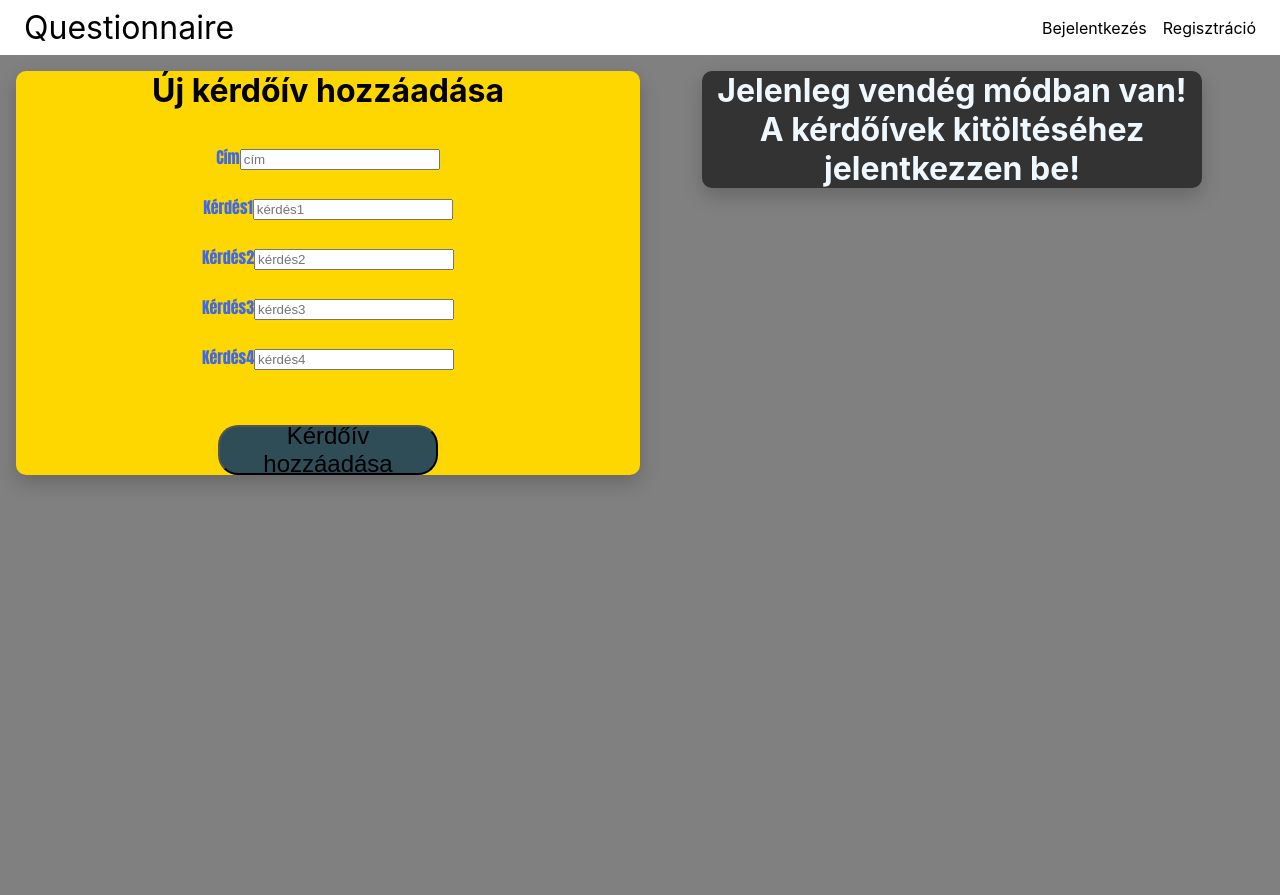
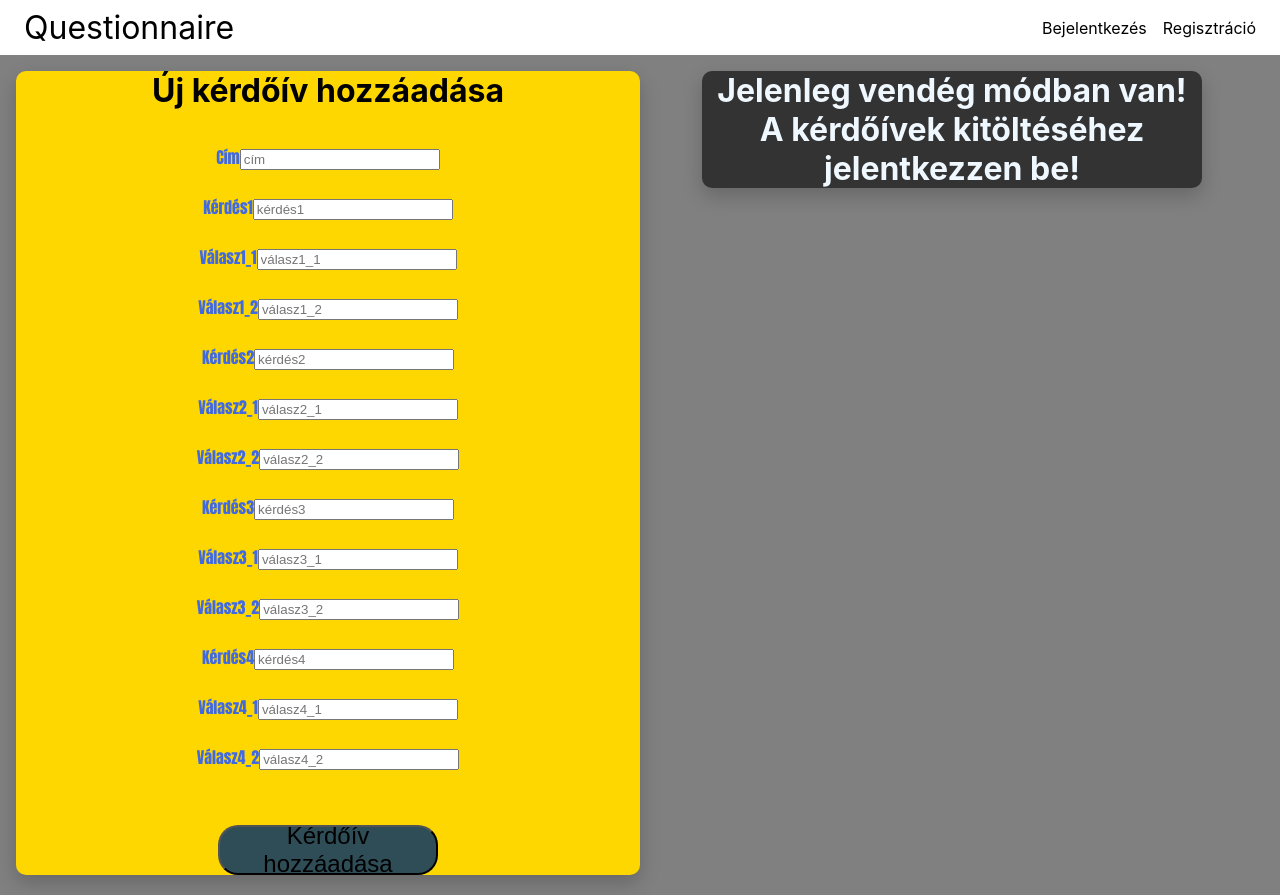
Before and after one commit to JaniITmer/Nagy-Projektmunka, a React (Create React App) app in the folder questionnaire/frontend/: page /new-questionnaire in a window 1280 px wide. Before the commit the page ends 800 px from the top, so only its background shows below. Built offline with nearby package versions, Linux system fonts and the light colour scheme.

Commit message:
újkérdőív válaszok hozzáadása

```diff
--- a/questionnaire/frontend/src/pages/NewQuestionnaire.js
+++ b/questionnaire/frontend/src/pages/NewQuestionnaire.js
@@ -12,7 +12,15 @@ export default function NewQuestionnaire() {
         question1: '',
         question2: '',
         question3: '',
-        question4: ''
+        question4: '',
+        option1_1: '',
+        option1_2: '',
+        option2_1: '',
+        option2_2: '',
+        option3_1: '',
+        option3_2: '',
+        option4_1: '',
+        option4_2: ''
     })
     const navigate = useNavigate();
     //const [errors, setErrors] = useState({})
@@ -50,25 +58,69 @@ export default function NewQuestionnaire() {
                             <input  type="text" id="title"  className="form__input" placeholder="cím"
                             name="title" onChange={handleInput}/>
                         </div>
+
                     <div className="question1">
                             <label className="form__label" htmlFor="question1">Kérdés1</label>
                             <input  type="text" id="question1" className="form__input" placeholder="kérdés1"
                             name="question1" onChange={handleInput}/>
                         </div>
+                    <div className="option1_1">
+                            <label className="form__label" htmlFor="option1_1">Válasz1_1</label>
+                            <input  type="text" id="option1_1" className="form__input" placeholder="válasz1_1"
+                            name="option1_1" onChange={handleInput}/>
+                        </div>
+                    <div className="option1_2">
+                            <label className="form__label" htmlFor="option1_2">Válasz1_2</label>
+                            <input  type="text" id="option1_2" className="form__input" placeholder="válasz1_2"
+                            name="option1_2" onChange={handleInput}/>
+                        </div>
+
                     <div className="question2">
                             <label className="form__label" htmlFor="question2">Kérdés2</label>
                             <input  type="text" id="question2" className="form__input" placeholder="kérdés2"
                             name="question2" onChange={handleInput}/>
                         </div>
+                        <div className="option2_1">
+                            <label className="form__label" htmlFor="option2_1">Válasz2_1</label>
+                            <input  type="text" id="option2_1" className="form__input" placeholder="válasz2_1"
+                            name="option2_1" onChange={handleInput}/>
+                        </div>
+                        <div className="option2_2">
+                            <label className="form__label" htmlFor="option2_2">Válasz2_2</label>
+                            <input  type="text" id="option2_2" className="form__input" placeholder="válasz2_2"
+                            name="option2_2" onChange={handleInput}/>
+                        </div>
+
                     <div className="question3">
                             <label className="form__label" htmlFor="question3">Kérdés3</label>
                             <input  type="text" id="question3" className="form__input" placeholder="kérdés3"
                             name="question3" onChange={handleInput}/>
                         </div>
+                        <div className="option3_1">
+                            <label className="form__label" htmlFor="option3_1">Válasz3_1</label>
+                            <input  type="text" id="option3_1" className="form__input" placeholder="válasz3_1"
+                            name="option3_1" onChange={handleInput}/>
+                        </div>
+                        <div className="option3_2">
+                            <label className="form__label" htmlFor="option3_2">Válasz3_2</label>
+                            <input  type="text" id="option3_2" className="form__input" placeholder="válasz3_2"
+                            name="option3_2" onChange={handleInput}/>
+                        </div>
+
                     <div className="question4">
                             <label className="form__label" htmlFor="question4">Kérdés4</label>
                             <input  type="text" id="question4" className="form__input" placeholder="kérdés4"
                             name="question4" onChange={handleInput}/>
+                        </div>
+                        <div className="option4_1">
+                            <label className="form__label" htmlFor="option4_1">Válasz4_1</label>
+                            <input  type="text" id="option4_1" className="form__input" placeholder="válasz4_1"
+                            name="option4_1" onChange={handleInput}/>
+                        </div>
+                        <div className="option4_2">
+                            <label className="form__label" htmlFor="option4_2">Válasz4_2</label>
+                            <input  type="text" id="option4_2" className="form__input" placeholder="válasz4_2"
+                            name="option4_2" onChange={handleInput}/>
                         </div>
 
                     <button className='button' type='submit'>Kérdőív hozzáadása</button>
```
